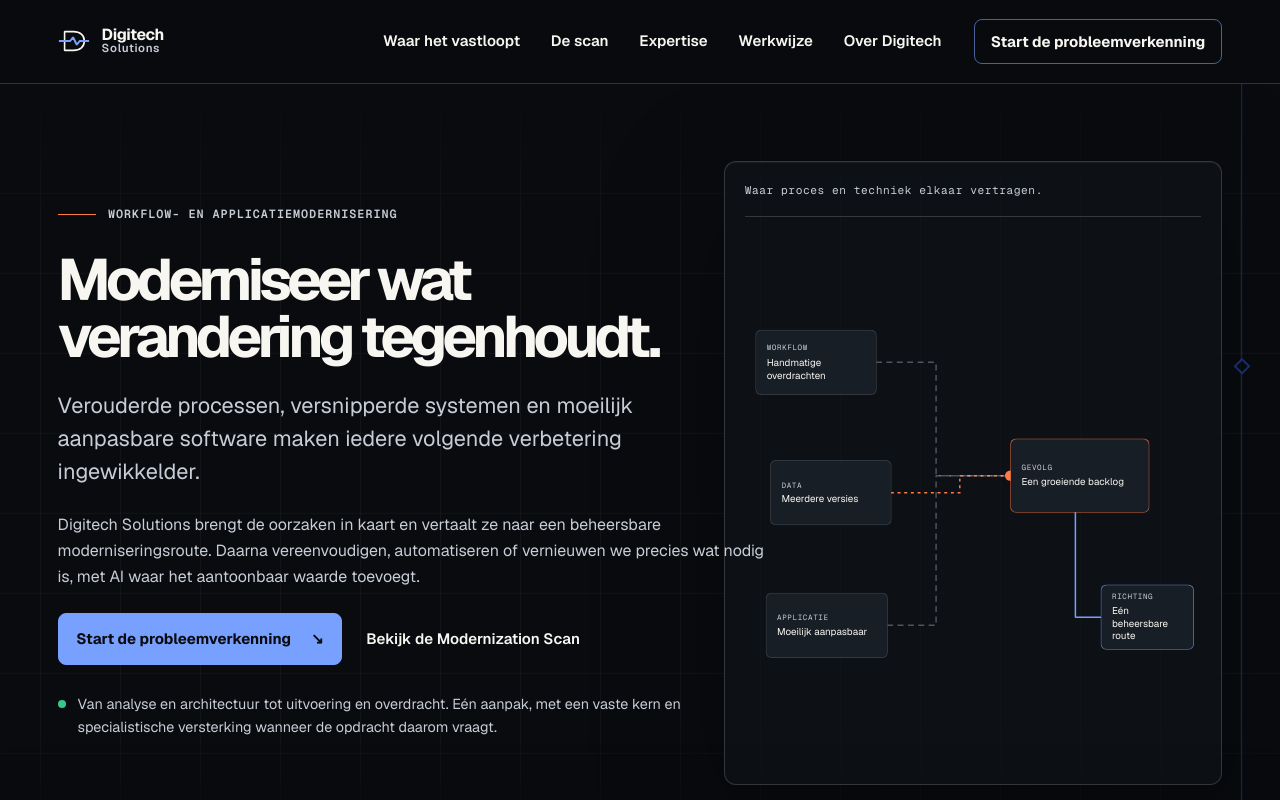
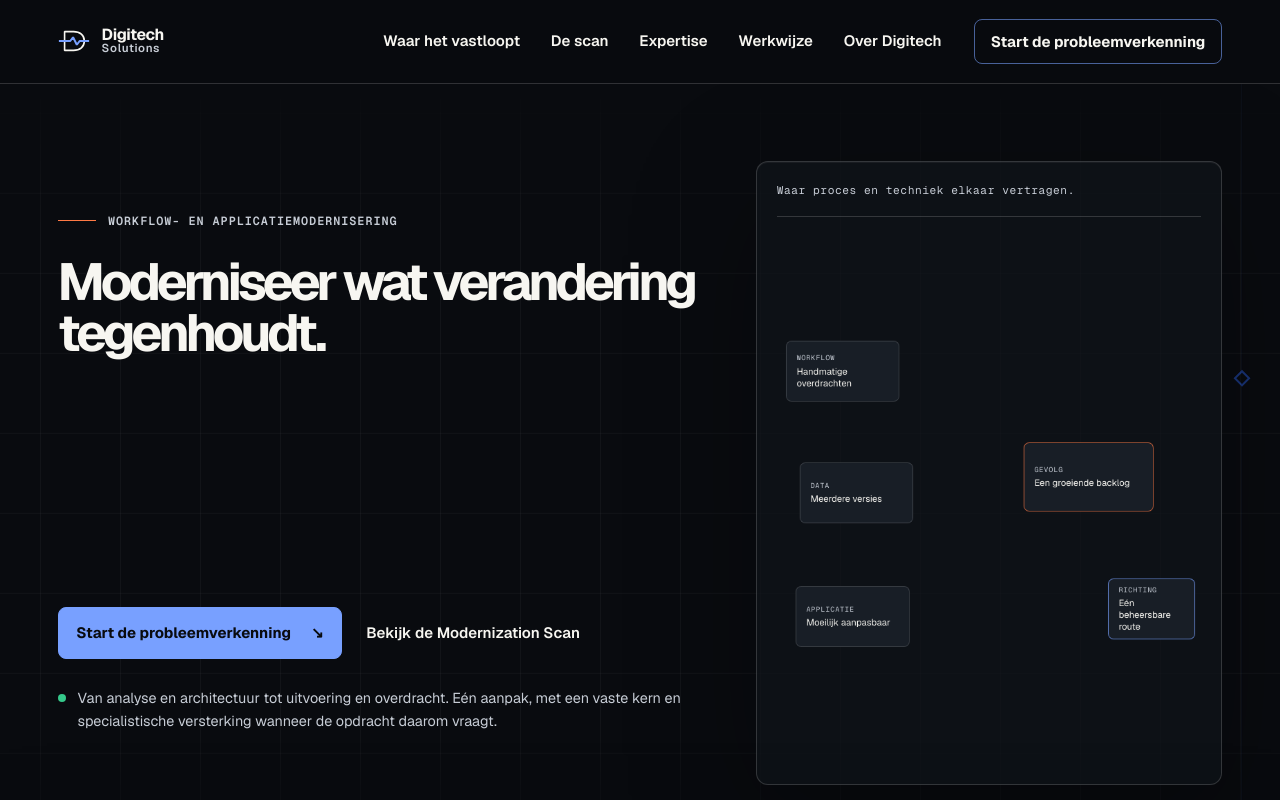
Before and after one commit to Subor-zz/digitechsolutions_v2, a Next.js app: page / in a window 1280 px wide. Shown: the top 800 px of the page. Built offline with nearby package versions, Linux system fonts and the light colour scheme.

Commit message:
Restore subtle motion and refine hero (#30)

```diff
--- a/app/globals.css
+++ b/app/globals.css
@@ -508,14 +508,15 @@ h3 {
 
 .hero__copy {
   z-index: 2;
-  grid-column: 1 / span 8;
+  grid-column: 1 / span 7;
   grid-row: 1;
+  min-width: 0;
 }
 
 .hero h1 {
-  max-width: 15ch;
+  max-width: none;
   margin-bottom: 1.5rem;
-  font-size: clamp(3.25rem, 4.55vw, 5rem);
+  font-size: clamp(3.25rem, 4vw, 4.5rem);
   font-weight: 620;
   letter-spacing: -0.078em;
   text-wrap: initial;
@@ -572,7 +573,7 @@ h3 {
   grid-column: 8 / 13;
   grid-row: 1;
   min-height: 39rem;
-  margin: 0 0 0 -2rem;
+  margin: 0;
   color: var(--text-on-dark);
   border: 1px solid var(--border-dark);
   background: rgb(16 20 26 / 72%);
@@ -930,10 +931,134 @@ h3 {
 }
 
 @media (prefers-reduced-motion: no-preference) {
+  .hero__copy > * {
+    opacity: 0;
+    transform: translateY(1rem);
+    animation: hero-content-in 620ms cubic-bezier(0.16, 1, 0.3, 1) forwards;
+  }
+
+  .hero__copy > :nth-child(2) { animation-delay: 70ms; }
+  .hero__copy > :nth-child(3) { animation-delay: 120ms; }
+  .hero__copy > :nth-child(4) { animation-delay: 160ms; }
+  .hero__copy > :nth-child(5) { animation-delay: 210ms; }
+  .hero__copy > :nth-child(6) { animation-delay: 260ms; }
+  .hero__copy > :nth-child(7) { animation-delay: 300ms; }
+
+  .hero-map {
+    animation: hero-chart-in 760ms 120ms cubic-bezier(0.16, 1, 0.3, 1) both;
+  }
+
+  .hero-map .hero-map__line {
+    stroke-dasharray: 1;
+    stroke-dashoffset: 1;
+    animation: hero-line-draw 900ms cubic-bezier(0.65, 0, 0.35, 1) forwards;
+  }
+
+  .hero-map .hero-map__line:nth-of-type(2) { animation-delay: 100ms; }
+  .hero-map .hero-map__line:nth-of-type(3) { animation-delay: 180ms; }
+  .hero-map .hero-map__line:nth-of-type(4) { animation-delay: 360ms; }
+
+  .hero-map .hero-map__junction {
+    transform-box: fill-box;
+    transform-origin: center;
+    animation: hero-node-in 420ms 420ms cubic-bezier(0.16, 1, 0.3, 1) both;
+  }
+
+  .button,
+  .text-link,
+  .route-panel,
+  .diagnosis__layers details,
+  .founder__questions details {
+    transition:
+      color 260ms ease,
+      background-color 260ms ease,
+      border-color 260ms ease,
+      transform 260ms cubic-bezier(0.16, 1, 0.3, 1);
+  }
+
+  .route-panel:hover {
+    background: rgb(255 255 255 / 2.5%);
+  }
+
+  .text-link:hover {
+    transform: translateX(0.2rem);
+  }
+
   .diagnosis__layers details[open] > p,
   .founder__questions details[open] > p {
     animation: disclosure-content-in 420ms cubic-bezier(0.16, 1, 0.3, 1) both;
   }
+}
+
+@keyframes hero-content-in {
+  to { opacity: 1; transform: translateY(0); }
+}
+
+@keyframes hero-chart-in {
+  from { opacity: 0; transform: translateX(1.25rem); }
+  to { opacity: 1; transform: translateX(0); }
+}
+
+@keyframes hero-line-draw {
+  to { stroke-dashoffset: 0; }
+}
+
+@keyframes hero-node-in {
+  from { opacity: 0; transform: scale(0.4); }
+  to { opacity: 1; transform: scale(1); }
+}
+
+@supports (animation-timeline: scroll()) {
+  @media (min-width: 768px) and (prefers-reduced-motion: no-preference) {
+    .journey-route__path--draw {
+      stroke-dasharray: 1;
+      stroke-dashoffset: 1;
+      animation: journey-line-progress linear both;
+      animation-timeline: scroll(root block);
+    }
+  }
+}
+
+@supports (animation-timeline: view()) {
+  @media (prefers-reduced-motion: no-preference) {
+    .problem-intro,
+    .flow-diagram-stage,
+    .diagnosis__heading,
+    .diagnosis__layout,
+    .routes__heading,
+    .route-panel,
+    .combined-route,
+    .method-stack__intro,
+    .method-phase,
+    .founder__identity,
+    .founder__copy,
+    .scan__copy,
+    .scan__details,
+    .exploration__copy,
+    .exploration-form {
+      animation: section-content-in 1ms cubic-bezier(0.16, 1, 0.3, 1) both;
+      animation-timeline: view(block);
+      animation-range: entry 4% cover 28%;
+    }
+
+    .route-panel:nth-child(2),
+    .method-phase:nth-child(2) {
+      animation-range: entry 9% cover 33%;
+    }
+
+    .method-phase:nth-child(3) {
+      animation-range: entry 14% cover 38%;
+    }
+  }
+}
+
+@keyframes section-content-in {
+  from { opacity: 0; transform: translateY(1.6rem); }
+  to { opacity: 1; transform: translateY(0); }
+}
+
+@keyframes journey-line-progress {
+  to { stroke-dashoffset: 0; }
 }
 
 @keyframes disclosure-content-in {
@@ -1970,7 +2095,7 @@ h3 {
 
 @media (max-width: 1180px) {
   .hero__copy {
-    grid-column: 1 / span 8;
+    grid-column: 1 / span 7;
   }
 
   .hero-map {
@@ -1979,7 +2104,7 @@ h3 {
   }
 
   .hero h1 {
-    font-size: clamp(3.25rem, 5.5vw, 5rem);
+    font-size: clamp(3.25rem, 5vw, 4.25rem);
   }
 
   .combined-route {
--- a/components/rebrand/HeroSystemMap.tsx
+++ b/components/rebrand/HeroSystemMap.tsx
@@ -12,10 +12,10 @@ export function HeroSystemMap() {
         role="img"
         aria-label={systemVisual.ariaLabel}
       >
-        <path className="hero-map__line hero-map__line--muted" d="M190 132H270V285H370" />
-        <path className="hero-map__line hero-map__line--friction" d="M210 308H302V285H370" />
-        <path className="hero-map__line hero-map__line--muted" d="M205 487H270V285H370" />
-        <path className="hero-map__line hero-map__line--flow" d="M370 285H458V476H492" />
+        <path pathLength="1" className="hero-map__line hero-map__line--muted" d="M190 132H270V285H370" />
+        <path pathLength="1" className="hero-map__line hero-map__line--friction" d="M210 308H302V285H370" />
+        <path pathLength="1" className="hero-map__line hero-map__line--muted" d="M205 487H270V285H370" />
+        <path pathLength="1" className="hero-map__line hero-map__line--flow" d="M370 285H458V476H492" />
         <circle className="hero-map__junction" cx="370" cy="285" r="7" />
 
         <foreignObject x="26" y="88" width="164" height="88">
--- a/components/rebrand/JourneyRoute.tsx
+++ b/components/rebrand/JourneyRoute.tsx
@@ -11,6 +11,7 @@ export function JourneyRoute() {
           d="M97 0V92H95V205H97V326H94V454H97V576H95V704H97V820H94V910H96V1000"
         />
         <path
+          pathLength="1"
           className="journey-route__path journey-route__path--draw journey-route__path--main"
           d="M97 0V92H95V205H97V326H94V454H97V576H95V704H97V820H94V910H96V1000"
         />
@@ -19,6 +20,7 @@ export function JourneyRoute() {
           d="M95 148H91V224H88"
         />
         <path
+          pathLength="1"
           className="journey-route__path journey-route__path--draw journey-route__path--branch journey-route__branch--friction"
           d="M95 148H91V224H88"
         />
@@ -27,6 +29,7 @@ export function JourneyRoute() {
           d="M94 390H90V476H87"
         />
         <path
+          pathLength="1"
           className="journey-route__path journey-route__path--draw journey-route__path--branch journey-route__branch--diagnosis"
           d="M94 390H90V476H87"
         />
@@ -35,6 +38,7 @@ export function JourneyRoute() {
           d="M95 638H91V690H87M91 638V746H87"
         />
         <path
+          pathLength="1"
           className="journey-route__path journey-route__path--draw journey-route__path--branch journey-route__branch--routes"
           d="M95 638H91V690H87M91 638V746H87"
         />
@@ -43,6 +47,7 @@ export function JourneyRoute() {
           d="M94 858H90V910H96"
         />
         <path
+          pathLength="1"
           className="journey-route__path journey-route__path--draw journey-route__path--branch journey-route__branch--transfer"
           d="M94 858H90V910H96"
         />
```
